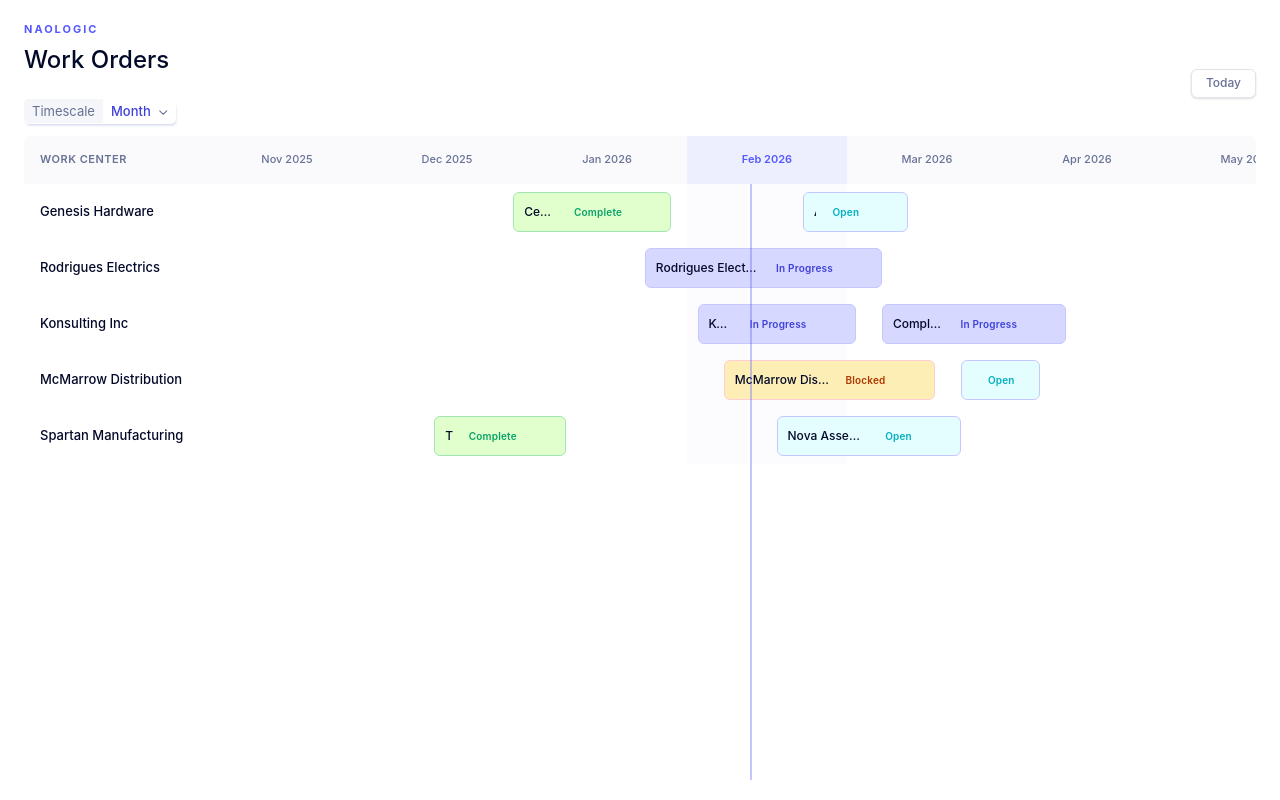
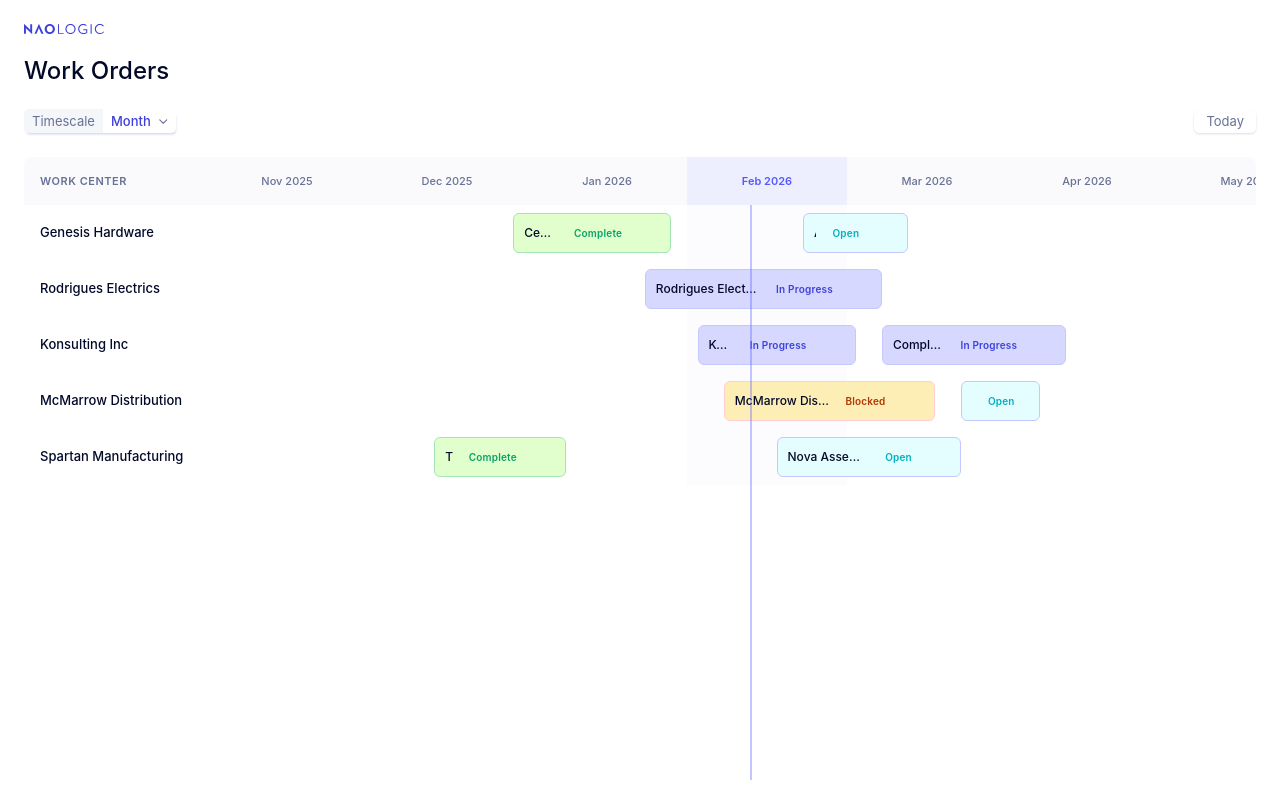
Before and after one commit to vennelakodali/work-order-timeline, an Angular app: page / in a window 1280 px wide. Built offline with nearby package versions, Linux system fonts and the light colour scheme; a web font is replaced by a local one.

Commit message:
more styling and neologic icon

```diff
--- a/src/app/app.component.html
+++ b/src/app/app.component.html
@@ -1,6 +1,6 @@
 <div class="app-container">
   <header class="app-header">
-    <span class="logo">NAOLOGIC</span>
+    <img src="assets/icons/naologic.svg"/>
   </header>
   <app-timeline />
 </div>
--- a/src/app/app.component.scss
+++ b/src/app/app.component.scss
@@ -5,11 +5,11 @@
   background: var(--bg-white);
   padding: 20px 24px;
   overflow: hidden;
+  gap: 20px;
 }
 
 .app-header {
   flex-shrink: 0;
-  margin-bottom: 6px;
 }
 
 .logo {
--- a/src/app/components/slide-panel/slide-panel.component.scss
+++ b/src/app/components/slide-panel/slide-panel.component.scss
@@ -40,7 +40,7 @@
     font-family: var(--font-family);
     font-size: 20px;
     font-weight: 500;
-    color: var(--text-title);
+    color: var(--text-primary-2);
     margin: 0 0 5px;
   }
 
@@ -72,7 +72,7 @@
 
 .btn-cancel {
   background: var(--bg-white);
-  color: var(--text-title);
+  color: var(--text-primary-2);
   padding: 6.5px 8px;
   box-shadow: 0 0 0 1px rgba(255, 255, 255, 1), 0 1px 3px 0 rgba(200, 207, 233, 1);
 }
--- a/src/app/components/timeline-header/timeline-header.component.html
+++ b/src/app/components/timeline-header/timeline-header.component.html
@@ -10,12 +10,14 @@
      alt="Icon">
         </button>
         <div panel>
-          <button
-            *ngFor="let opt of timescaleOptions"
-            class="timescale-option"
-            [class.active]="opt.value === currentTimescale"
-            (click)="timescaleChange.emit(opt.value); timescaleDropdown.close()"
-          >{{ opt.label }}</button>
+          <ul class="timescale-options-list">
+            <li
+              *ngFor="let opt of timescaleOptions"
+              class="timescale-option"
+              [class.active]="opt.value === currentTimescale"
+              (click)="timescaleChange.emit(opt.value); timescaleDropdown.close()"
+            >{{ opt.label }}</li>
+          </ul>
         </div>
   </app-dropdown>
   </div>
--- a/src/app/components/timeline-header/timeline-header.component.scss
+++ b/src/app/components/timeline-header/timeline-header.component.scss
@@ -2,23 +2,26 @@
   display: flex;
   align-items: center;
   gap: 12px;
-  margin-bottom: 12px;
+  // margin-bottom: 12px;
   flex-shrink: 0;
+
+  .timescale-container {
+    display: flex;
+    flex-direction: column;
+    gap: 24px;
+  }
 
   .title {
     font-family: var(--font-family);
     font-size: 24px;
     font-weight: 500;
     color: var(--text-primary);
-    margin-bottom: 24px;
-    line-height: 1.4;
+    margin: 0;
   }
 
-  .timescale-container {
-    .dropdown-panel {
-      min-width: 180px !important;
-      aspect-ratio: 200 / 136;
-    }
+  ::ng-deep .dropdown-panel {
+    min-width: 180px;
+    box-shadow: 0 0 0 1px rgba(104, 113, 150, 0.1) , 0 2.5px 3px -1.5px rgba(200, 207, 233, 1) , 0 4.5px 5px -1px rgba(216, 220, 235, 1);
   }
 
   .timescale-label {
@@ -66,29 +69,39 @@
     }
   }
 
+  .timescale-options-list {
+    list-style: none;
+    margin: 0;
+    padding: 12px 0;
+  }
+
   .timescale-option {
     display: block;
     width: 100%;
     text-align: left;
     background: none;
-    border: none;
-    font-size: 13px;
-    padding: 8px 16px;
-    color: var(--text-primary);
+    font-size: 14px;
+    padding: 4px 12px ;
+    color: var(--text-primary-2);
     cursor: pointer;
-        white-space: pre;
+    white-space: pre;
+    transition: background 0.15s;
+
+    &.active {
+      color: var(--primary-shade);
+    }
   }
 
   .today-btn {
     margin-left: auto;
+    align-self: end;
     background: var(--bg-white);
-    border: 1px solid var(--stroke-dark);
-    border-radius: 6px;
-    font-family: var(--font-family);
-    font-size: 12px;
-    font-weight: 500;
+    border: none;
+    border-radius: 5px;
+    font-size: 13px;
+    font-weight: 400;
     color: var(--text-secondary);
-    padding: 6px 14px;
+    padding: 4px 12px;
     cursor: pointer;
     transition: all 0.15s;
     box-shadow: var(--shadow-btn);
--- a/src/app/components/timeline/timeline.component.html
+++ b/src/app/components/timeline/timeline.component.html
@@ -7,7 +7,6 @@
 
 <!-- Main Timeline Grid -->
 <div class="timeline-container">
-  <!-- Fixed Left Panel: Work Center Names -->
   <div class="work-center-panel">
     <div class="work-center-header">Work Center</div>
     <div
--- a/src/app/components/timeline/timeline.component.scss
+++ b/src/app/components/timeline/timeline.component.scss
@@ -7,6 +7,7 @@
   flex-direction: column;
   flex: 1;
   min-height: 0;
+  gap: 24px;
 }
 
 // ---- Main Timeline Container ----
--- a/src/app/components/work-order-bar/work-order-bar.component.html
+++ b/src/app/components/work-order-bar/work-order-bar.component.html
@@ -23,8 +23,10 @@
       </svg>
     </button>
     <div panel>
-      <button class="action-item" (click)="onEdit($event)">Edit</button>
-      <button class="action-item delete" (click)="onDelete($event)">Delete</button>
+      <ul class="action-items-list">
+        <li class="action-item" (click)="onEdit($event)">Edit</li>
+        <li class="action-item delete" (click)="onDelete($event)">Delete</li>
+      </ul>
     </div>
   </app-dropdown>
 
--- a/src/app/components/work-order-bar/work-order-bar.component.scss
+++ b/src/app/components/work-order-bar/work-order-bar.component.scss
@@ -91,12 +91,17 @@
   }
 
   // ---- Dropdown action items ----
+  .action-items-list {
+    list-style: none;
+    margin: 0;
+    padding: 0;
+  }
+
   .action-item {
     display: block;
     width: 100%;
     text-align: left;
     background: none;
-    border: none;
     font-family: var(--font-family);
     font-size: 13px;
     padding: 8px 14px;
--- a/src/app/ui/dropdown/dropdown.component.scss
+++ b/src/app/ui/dropdown/dropdown.component.scss
@@ -13,7 +13,6 @@
   top: calc(100% + 4px);
   left: 0;
   background: var(--bg-white);
-  border: 1px solid var(--stroke-dark);
   border-radius: 5px;
   box-shadow: var(--shadow-md);
   z-index: 100;
--- a/src/styles.scss
+++ b/src/styles.scss
@@ -10,7 +10,7 @@
   --text-primary: #030929;
   --text-secondary: #687196;
   --text-disabled: #D8DCEB;
-  --text-title: #2F3059 // Borders & Backgrounds
+  --text-primary-2: #2F3059 // Borders & Backgrounds
     --stroke: #F0F1F5;
   --stroke-dark: #E2E4EC;
   --bg-white: #FFFFFF;
```
Also changed, not shown: src/assets/icons/naologic.svg (added).
